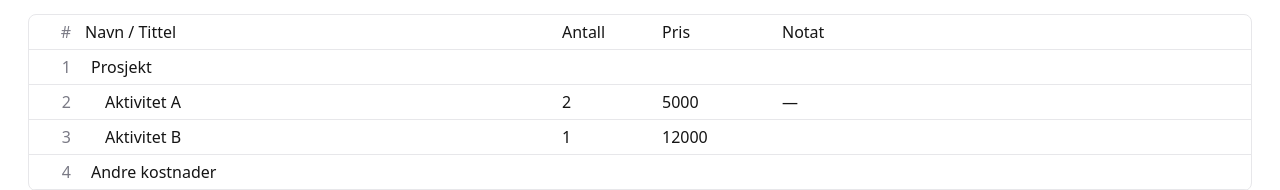
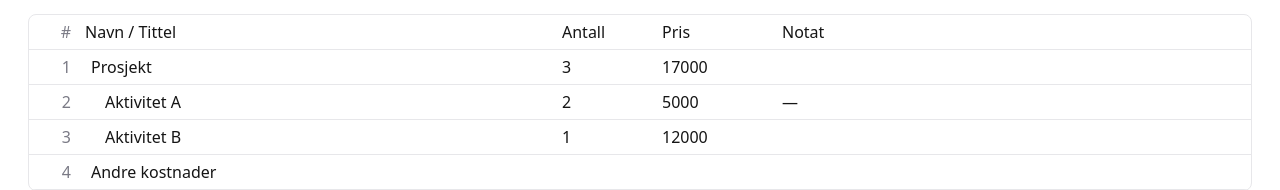
Before and after one commit to Hypermicro-code/TableCore, a React (Vite) app: page / in a window 1280 px wide. Shown: the part 146-336 px from the top of the page. Built offline with nearby package versions, Linux system fonts and the light colour scheme.

Commit message:
Update TableCore.tsx

```diff
--- a/src/core/TableCore.tsx
+++ b/src/core/TableCore.tsx
@@ -5,6 +5,7 @@ import '../styles/tablecore.css'
 
 function clamp(n:number,a:number,b:number){return Math.max(a,Math.min(b,n))}
 function isNumericColumn(col: ColumnDef){return col.type==='number'}
+function isDateColumn(col: ColumnDef){return col.type==='date'||col.type==='datetime'}
 function rowHasContent(row:RowData,cols:ColumnDef[]){return cols.some(c=>c.key!=='#' && row.cells[c.key])}
 function makeGridTemplate(cols:ColumnDef[]){return ['48px',...cols.map(c=>c.width?`${c.width}px`:'minmax(120px,1fr)')].join(' ')}
 
@@ -15,23 +16,106 @@ const hasSel = (s:Selection)=> s.r1>=0 && s.c1>=0 && s.r2>=0 && s.c2>=0
 type EditMode = 'replace'|'caretEnd'|'selectAll'
 type EditingState = { r:number, c:number, mode:EditMode, seed?: string } | null
 
+// ===== HJELPERE for dato ====
+const toDate = (v:CellValue): Date | null => {
+  if (typeof v === 'number') return new Date(v)
+  if (typeof v === 'string' && v.trim()){
+    const d = new Date(v)
+    return isNaN(+d) ? null : d
+  }
+  return null
+}
+const fmtDate = (d:Date) => {
+  const y = d.getFullYear()
+  const m = String(d.getMonth()+1).padStart(2,'0')
+  const day = String(d.getDate()).padStart(2,'0')
+  return `${y}-${m}-${day}`
+}
+const fmtDatetime = (d:Date) => {
+  const hh = String(d.getHours()).padStart(2,'0')
+  const mm = String(d.getMinutes()).padStart(2,'0')
+  return `${fmtDate(d)} ${hh}:${mm}`
+}
+
+// ===== ROLLUPS (parent-aggregat) =====
+// Beregner for hver parent-rad (har under-rader) en verdi per kolonne:
+// number → sum av hele under-treet, date/datetime → min → max
+type Rollups = Map<number, Record<string, CellValue>>
+type HasChildren = Set<number>
+
+function computeRollups(rows: RowData[], columns: ColumnDef[]): { rollups: Rollups, hasChildren: HasChildren } {
+  const rollups: Rollups = new Map()
+  const hasChildren: HasChildren = new Set()
+
+  // Stack med {idx, indent}. Hver gang vi ser en rad med indent k,
+  // er alle på stacken med indent < k foreldre (for subtree).
+  const stack: Array<{ idx:number, indent:number }> = []
+
+  const ensureRec = (idx:number) => {
+    if (!rollups.has(idx)) rollups.set(idx, {})
+    return rollups.get(idx)!
+  }
+
+  for (let i=0;i<rows.length;i++){
+    const curIndent = rows[i].indent
+
+    // Pop inntil topp har mindre indent enn nå
+    while (stack.length && stack[stack.length-1].indent >= curIndent){
+      stack.pop()
+    }
+
+    // Nå er alt i stacken foreldre til i (for hele treet). Akkumuler verdier oppover.
+    for (const parent of stack){
+      hasChildren.add(parent.idx)
+      const rec = ensureRec(parent.idx)
+      for (const col of columns){
+        if (col.isTitle) continue
+        const v = rows[i].cells[col.key]
+        if (isNumericColumn(col)){
+          const cur = (typeof rec[col.key] === 'number') ? (rec[col.key] as number) : 0
+          rec[col.key] = cur + (typeof v === 'number' ? v : 0)
+        } else if (isDateColumn(col)){
+          const d = toDate(v)
+          if (!d) continue
+          const keyMin = `${col.key}__min`
+          const keyMax = `${col.key}__max`
+          const curMin = rec[keyMin] as Date | undefined
+          const curMax = rec[keyMax] as Date | undefined
+          rec[keyMin] = curMin ? (d < curMin ? d : curMin) : d
+          rec[keyMax] = curMax ? (d > curMax ? d : curMax) : d
+          // Synlig verdi lagres i col.key
+          const minD = rec[keyMin] as Date
+          const maxD = rec[keyMax] as Date
+          rec[col.key] = (col.type==='date')
+            ? (minD && maxD ? (fmtDate(minD) + (minD.getTime()!==maxD.getTime()? ` → ${fmtDate(maxD)}` : '')) : '')
+            : (minD && maxD ? (fmtDatetime(minD) + (minD.getTime()!==maxD.getTime()? ` → ${fmtDatetime(maxD)}` : '')) : '')
+        }
+      }
+    }
+
+    // Legg nåværende rad på stack (kan bli parent for senere rader)
+    stack.push({ idx:i, indent:curIndent })
+  }
+
+  return { rollups, hasChildren }
+}
+
 export default function TableCore({columns,rows,onChange,showSummary=false,summaryValues,summaryTitle='Sammendrag'}:TableCoreProps){
   const [data,setData]=useState<RowData[]>(rows)
   useEffect(()=>setData(rows),[rows])
   const setAndPropagate=useCallback((next:RowData[])=>{setData(next);onChange(next)},[onChange])
 
-  // START: ingen valgt celle
   const [sel,setSel]=useState<Selection>(NOSEL)
   const [editing,setEditing]=useState<EditingState>(null)
 
   const rootRef=useRef<HTMLDivElement|null>(null)
   const dragState=useRef<{active:boolean,dragging:boolean,r0:number,c0:number,x0:number,y0:number}|null>(null)
   const suppressClickToEditOnce=useRef(false)
-  const skipBlurCommit=useRef(false) // hindrer dobbelt-commit når vi commit’er via Enter/Tab
+  const skipBlurCommit=useRef(false)
 
   const dataRef=useRef(data);useEffect(()=>{dataRef.current=data},[data])
 
-  // === Redigering / commit ===
+  // === Redigering / commit (uendret) ===
   const commitEdit=(r:number,c:number,val:string)=>{
     const col=columns[c]
     const parsed:CellValue=isNumericColumn(col)?(val===''?'':Number(val)):val
@@ -40,7 +124,7 @@ export default function TableCore({columns,rows,onChange,showSummary=false,summa
     setEditing(null)
   }
 
-  // hjelper: beregn neste celle ved navigasjon
+  // Hjelper for neste pos etter commit (uendret)
   const nextPosAfter = (r:number,c:number,dir:'down'|'up'|'right'|'left')=>{
     const rowMax=dataRef.current.length-1
     const colMax=columns.length-1
@@ -58,10 +142,20 @@ export default function TableCore({columns,rows,onChange,showSummary=false,summa
     return {r:rr,c:cc}
   }
 
-  // === Inn/utrykk + flytt rad (vår spesial) ===
+  // === Inn/utrykk + flytt rad (BEGRENSET INNRYKK HER) ===
   const indentRow=(rowIdx:number,delta:number)=>{
-    setAndPropagate(dataRef.current.map((r,i)=>i===rowIdx?{...r,indent:Math.max(0,r.indent+delta)}:r))
+    const arr = dataRef.current
+    const cur = arr[rowIdx]
+    if(!cur) return
+    const prevIndent = rowIdx>0 ? arr[rowIdx-1].indent : 0
+    // Ny regel: kan ikke bli dypere enn (forrige rad + 1)
+    const maxIndent = prevIndent + 1
+    const desired = cur.indent + delta
+    const nextIndent = clamp(desired, 0, maxIndent)
+    if (nextIndent === cur.indent) return
+    setAndPropagate(arr.map((r,i)=> i===rowIdx ? { ...r, indent: nextIndent } : r))
   }
+
   const moveRow=(rowIdx:number,dir:-1|1)=>{
     const arr=dataRef.current.slice()
     const tgt=rowIdx+dir
@@ -72,13 +166,12 @@ export default function TableCore({columns,rows,onChange,showSummary=false,summa
     setSel(s=>hasSel(s)?{r1:tgt,r2:tgt,c1:s.c1,c2:s.c1}:{r1:tgt,r2:tgt,c1:0,c2:0})
   }
 
-  // === Global key handler ===
+  // === Global key handler (uendret fra låst versjon) ===
   useEffect(()=>{
     const onKey=(e:KeyboardEvent)=>{
       const rowMax=dataRef.current.length-1
       const colMax=columns.length-1
 
-      // ---- Spesial (vår)
       if(e.altKey&&!e.shiftKey&&(e.key==='ArrowLeft'||e.key==='ArrowRight')){
         if(!hasSel(sel)) return
         e.preventDefault()
@@ -90,7 +183,6 @@ export default function TableCore({columns,rows,onChange,showSummary=false,summa
         moveRow(sel.r1,e.key==='ArrowUp'?-1:1);return
       }
 
-      // ---- Navigasjon når vi ikke redigerer
       if(!editing){
         if(['ArrowUp','ArrowDown','ArrowLeft','ArrowRight','Tab','Enter'].includes(e.key)){
           if(!hasSel(sel)) return
@@ -98,8 +190,8 @@ export default function TableCore({columns,rows,onChange,showSummary=false,summa
           let r=sel.r1,c=sel.c1
           if(e.key==='ArrowUp')r=clamp(r-1,0,rowMax)
           if(e.key==='ArrowDown')r=clamp(r+1,0,rowMax)
-          if(e.key==='ArrowLeft')c=clamp(c-1,0,columns.length-1)
-          if(e.key==='ArrowRight')c=clamp(c+1,0,columns.length-1)
+          if(e.key==='ArrowLeft')c=clamp(c-1,0,colMax)
+          if(e.key==='ArrowRight')c=clamp(c+1,0,colMax)
           if(e.key==='Tab'){
             if(e.shiftKey){ c--; if(c<0){ c=colMax; r=clamp(r-1,0,rowMax) } }
             else { c++; if(c>colMax){ c=0; r=clamp(r+1,0,rowMax) } }
@@ -108,16 +200,12 @@ export default function TableCore({columns,rows,onChange,showSummary=false,summa
           setSel({r1:r,r2:r,c1:c,c2:c})
           return
         }
-
-        // Skriv et tegn → start redigering og **ta med første tegn**
         if(e.key.length===1 && !e.ctrlKey && !e.metaKey){
           if(!hasSel(sel)) return
           e.preventDefault()
           setEditing({ r: sel.r1, c: sel.c1, mode:'replace', seed:e.key })
           return
         }
-
-        // F2 → redigering (caret på slutten)
         if(e.key==='F2'){
           if(!hasSel(sel)) return
           e.preventDefault()
@@ -130,7 +218,7 @@ export default function TableCore({columns,rows,onChange,showSummary=false,summa
     return()=>document.removeEventListener('keydown',onKey,true)
   },[columns.length, editing, sel])
 
-  // === Mouse selection ===
+  // === Mouse selection (uendret) ===
   const setGlobalNoSelect=(on:boolean)=>{
     const el=rootRef.current
     if(!el)return
@@ -169,34 +257,63 @@ export default function TableCore({columns,rows,onChange,showSummary=false,summa
     setEditing({ r, c, mode:'selectAll' })
   }
 
-  // === Clipboard ===
+  // === ROLLUPS: beregn for nåværende data/kolonner ===
+  const { rollups, hasChildren } = useMemo(()=> computeRollups(data, columns), [data, columns])
+
+  const isAggregatedCell = (rowIndex:number, col: ColumnDef) => {
+    if (!hasChildren.has(rowIndex)) return false
+    if (col.isTitle) return false
+    return isNumericColumn(col) || isDateColumn(col)
+  }
+
+  const displayValue = (rowIndex:number, col: ColumnDef, stored: CellValue): CellValue => {
+    if (isAggregatedCell(rowIndex, col)){
+      const rec = rollups.get(rowIndex)
+      if (rec && rec[col.key] !== undefined) return rec[col.key]!
+    }
+    return stored
+  }
+
+  // === Clipboard (kopi bruker visningsverdi; lim inn beskytter aggregert parent) ===
   const onCopy=(e:React.ClipboardEvent)=>{
     if(!hasSel(sel)) return
     const {r1,r2,c1,c2}=sel
-    const m:string[][]=[]
+    const m:(string|number|'')[][]=[]
     for(let r=r1;r<=r2;r++){
       const row=data[r]
-      const line=[]
-      for(let c=c1;c<=c2;c++){line.push(String(row.cells[columns[c].key]??''))}
+      const line:(string|number|'')[]=[]
+      for(let c=c1;c<=c2;c++){
+        const col=columns[c]
+        const stored = row.cells[col.key] ?? ''
+        line.push(displayValue(r,col,stored) as any)
+      }
       m.push(line)
     }
     e.clipboardData.setData('text/plain',toTSV(m));e.preventDefault()
   }
+
   const onPaste=(e:React.ClipboardEvent)=>{
     if(!hasSel(sel)) return
     const txt=e.clipboardData.getData('text/plain');if(!txt)return
     e.preventDefault()
     const m=parseClipboard(txt)
     const next=data.slice();const {r1,c1}=sel
-    for(let i=0;i<m.length;i++){const rr=r1+i;if(rr>=next.length)break
-      for(let j=0;j<m[i].length;j++){const cc=c1+j;if(cc>=columns.length)break
-        const col=columns[cc];const raw=m[i][j]
-        next[rr].cells[col.key]=isNumericColumn(col)?(raw===''?'':Number(raw)):raw
-      }}
+    for(let i=0;i<m.length;i++){
+      const rr=r1+i;if(rr>=next.length)break
+      for(let j=0;j<m[i].length;j++){
+        const cc=c1+j;if(cc>=columns.length)break
+        const col=columns[cc]
+        // Ikke skriv inn i aggregert parent-celle
+        if (isAggregatedCell(rr, col)) continue
+        const raw=m[i][j]
+        if(isNumericColumn(col)) next[rr].cells[col.key]=(raw===''?'':Number(raw))
+        else next[rr].cells[col.key]=raw
+      }
+    }
     setAndPropagate(next)
   }
 
-  // === Sammendrag (uendret) ===
+  // === Sammendrag (øverst) – uendret atferd ===
   const sums=useMemo(()=>{
     if(!showSummary||summaryValues)return null
     const s:Record<string,CellValue>={}
@@ -228,7 +345,7 @@ export default function TableCore({columns,rows,onChange,showSummary=false,summa
         </div>
       )}
 
-      {/* rows (utseende uendret) */}
+      {/* rows (utseende uendret; parent-celler viser aggregat) */}
       {data.map((row,rIdx)=>{
         const showIndex=rowHasContent(row,columns)
         return(
@@ -239,11 +356,15 @@ export default function TableCore({columns,rows,onChange,showSummary=false,summa
             const top=inSel&&rIdx===sel.r1,bottom=inSel&&rIdx===sel.r2,left=inSel&&cIdx===sel.c1,right=inSel&&cIdx===sel.c2
             const classes=['tc-cell'];if(inSel)classes.push('sel');if(top)classes.push('sel-top');if(bottom)classes.push('sel-bottom');if(left)classes.push('sel-left');if(right)classes.push('sel-right')
 
-            const editingHere=!!editing && editing.r===rIdx && editing.c===cIdx
-            const currentVal = String(row.cells[col.key] ?? '')
+            const storedVal = row.cells[col.key] ?? ''
+            const shownVal = displayValue(rIdx, col, storedVal)
+            const canEditThisCell = !(isAggregatedCell(rIdx, col)) // parent-aggregat = lesevisning (tittel kan fortsatt editeres)
+
+            const editingHere = !!editing && editing.r===rIdx && editing.c===cIdx && canEditThisCell
+            const titleAttr = typeof shownVal === 'number' ? String(shownVal) : String(shownVal)
 
             if(editingHere){
-              // Felles hjelpefunksjon for Enter/Tab commit+flytt
+              // (identisk redigeringslogikk som låst versjon)
               const handleCommitMove = (value:string, key:string, isTextarea:boolean, e:React.KeyboardEvent)=>{
                 const dir =
                   key==='Enter' ? (e.shiftKey ? 'up' : 'down') :
@@ -258,7 +379,7 @@ export default function TableCore({columns,rows,onChange,showSummary=false,summa
 
               if(isNumericColumn(col)){
                 const seed = editing!.seed && /[0-9\-\.,]/.test(editing!.seed) ? editing!.seed : ''
-                const defaultValue = editing!.mode==='replace' ? seed : currentVal
+                const defaultValue = editing!.mode==='replace' ? seed : String(storedVal)
                 return(
                   <div key={col.key} className={classes.join(' ')} data-cell data-r={rIdx} data-c={cIdx}>
                     <input
@@ -276,8 +397,7 @@ export default function TableCore({columns,rows,onChange,showSummary=false,summa
                       }}
                       onKeyDown={e=>{
                         if(e.key==='Enter' || e.key==='Tab'){
-                          handleCommitMove((e.target as HTMLInputElement).value, e.key, false, e)
-                          return
+                          handleCommitMove((e.target as HTMLInputElement).value, e.key, false, e); return
                         }
                         if(e.key==='Escape'){ e.preventDefault(); setEditing(null) }
                       }}
@@ -286,7 +406,7 @@ export default function TableCore({columns,rows,onChange,showSummary=false,summa
                   </div>
                 )
               } else {
-                const defaultValue = editing!.mode==='replace' ? (editing!.seed ?? '') : currentVal
+                const defaultValue = editing!.mode==='replace' ? (editing!.seed ?? '') : String(storedVal)
                 return(
                   <div key={col.key} className={classes.join(' ')} data-cell data-r={rIdx} data-c={cIdx}>
                     <textarea
@@ -308,12 +428,10 @@ export default function TableCore({columns,rows,onChange,showSummary=false,summa
                           const ta=e.currentTarget
                           const pos=ta.selectionStart??ta.value.length
                           ta.value=ta.value.slice(0,pos)+'\n'+ta.value.slice(pos)
-                          ta.setSelectionRange(pos+1,pos+1)
-                          return
+                          ta.setSelectionRange(pos+1,pos+1); return
                         }
                         if(e.key==='Enter' || e.key==='Tab'){
-                          handleCommitMove((e.target as HTMLTextAreaElement).value, e.key, true, e)
-                          return
+                          handleCommitMove((e.target as HTMLTextAreaElement).value, e.key, true, e); return
                         }
                         if(e.key==='Escape'){ e.preventDefault(); setEditing(null) }
                       }}
@@ -330,13 +448,13 @@ export default function TableCore({columns,rows,onChange,showSummary=false,summa
               data-cell data-r={rIdx} data-c={cIdx}
               onMouseDown={onCellMouseDown(rIdx,cIdx)}
               onDoubleClick={onCellDoubleClick(rIdx,cIdx)}
-              title={currentVal}>
+              title={titleAttr}>
               {col.isTitle?
                 <span className="tc-title">
                   <span className="tc-indent" style={{['--lvl' as any]:row.indent}}/>
-                  <span>{currentVal}</span>
+                  <span>{String(shownVal)}</span>
                 </span>
-              : <span>{currentVal}</span>}
+              : <span>{String(shownVal)}</span>}
             </div>)
           })}
         </div>)
```
